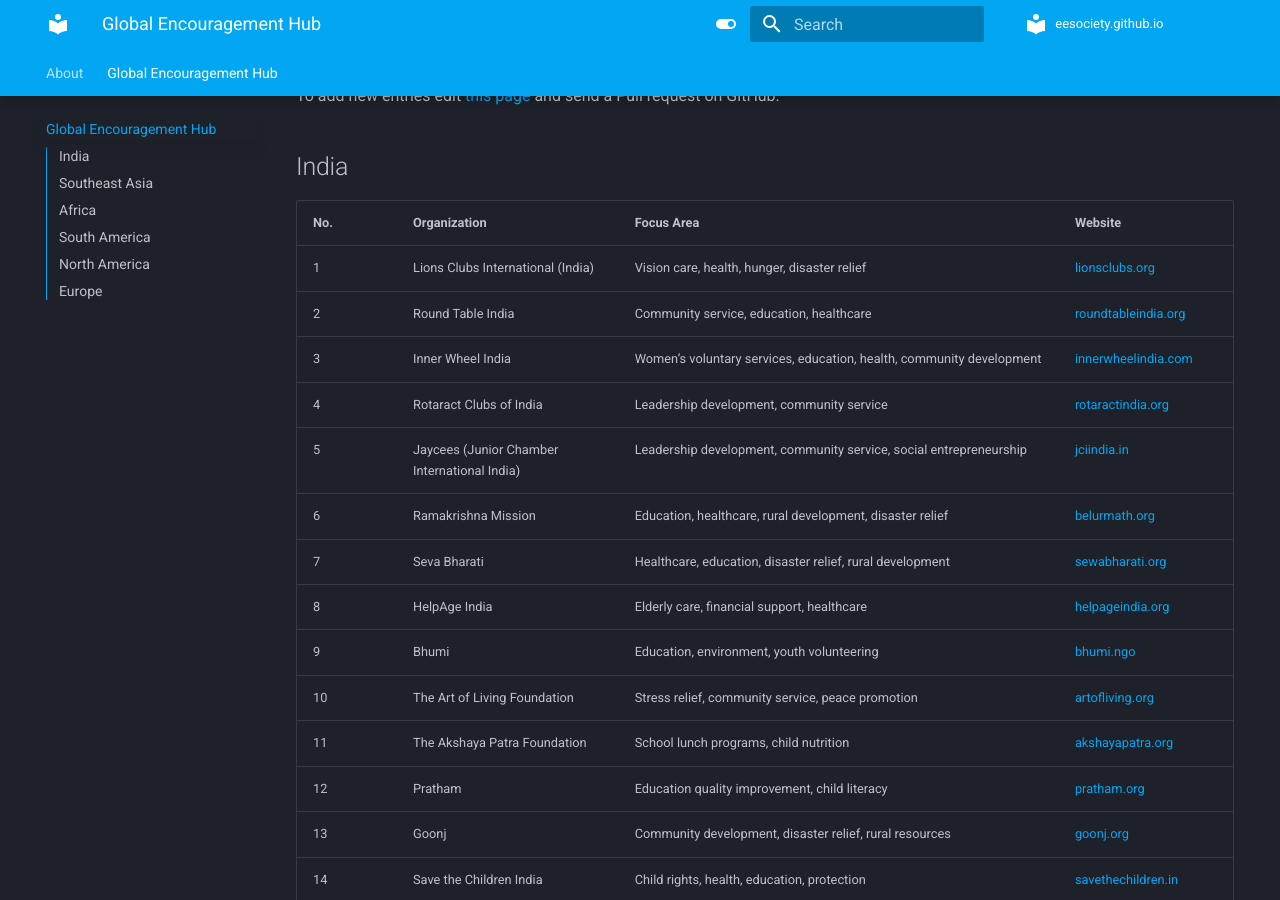
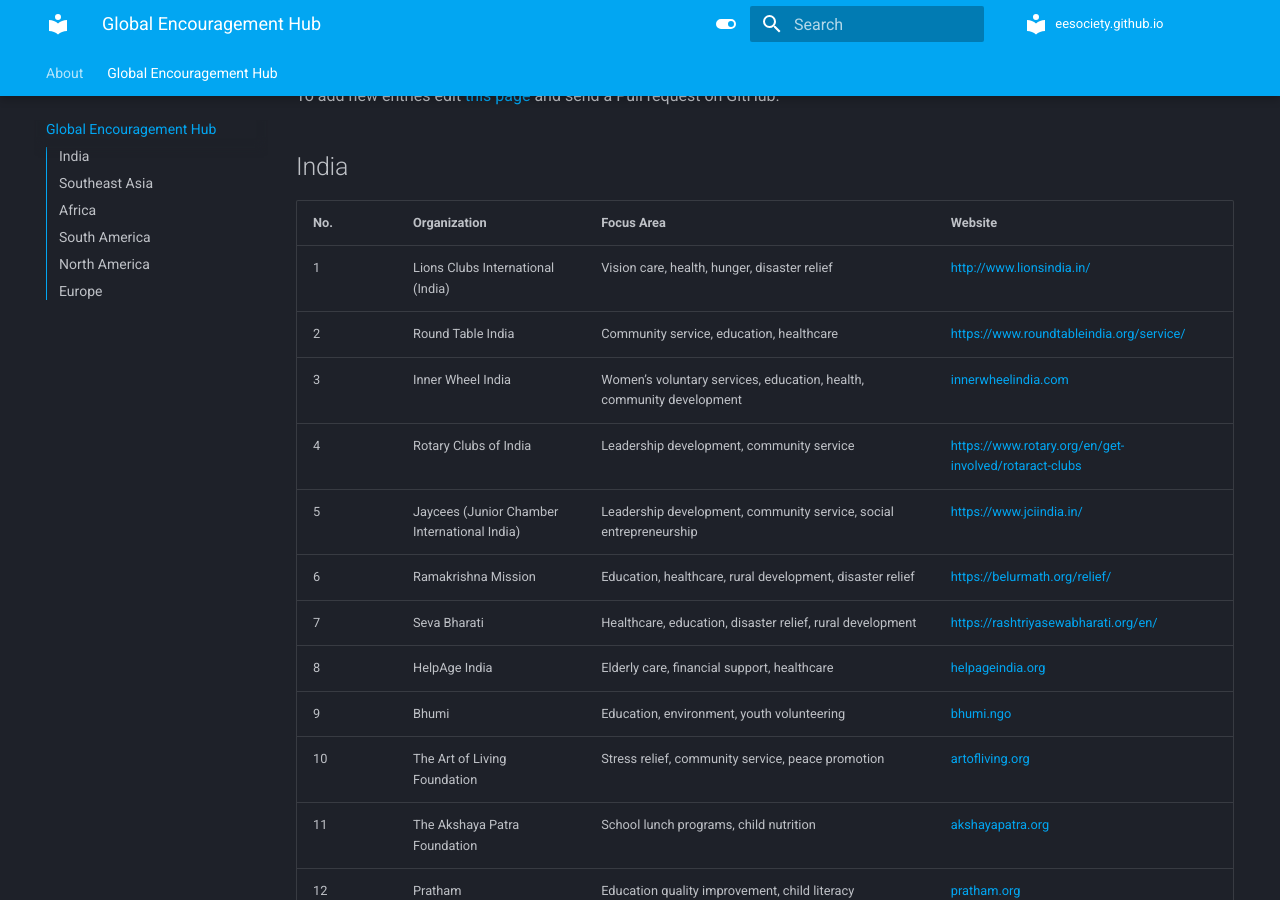
Before and after one commit to eesociety/eesociety.github.io, an MkDocs documentation site: the page built from docs/compilation.md, in a window 1280 px wide and 900 px high, scrolled down 314 px. Built offline with MkDocs 1.6.1 and Material for MkDocs 9.7.7, drawn with Linux system fonts in a browser that asks for light colours; comment, search, counter and statistics services are not loaded.

Commit message:
Update compilation.md

```diff
--- a/docs/compilation.md
+++ b/docs/compilation.md
@@ -8,13 +8,13 @@
 
 | **No.** | **Organization**                             | **Focus Area**                                                                                           | **Website**                                      |
 |---------|----------------------------------------------|----------------------------------------------------------------------------------------------------------|--------------------------------------------------|
-| 1       | Lions Clubs International (India)            | Vision care, health, hunger, disaster relief                                                              | [lionsclubs.org](https://www.lionsclubs.org)     |
-| 2       | Round Table India                            | Community service, education, healthcare                                                                  | [roundtableindia.org](https://www.roundtableindia.org) |
+| 1       | Lions Clubs International (India)            | Vision care, health, hunger, disaster relief                                                              | [http://www.lionsindia.in/](http://www.lionsindia.in/)     |
+| 2       | Round Table India                            | Community service, education, healthcare                                                                  | [https://www.roundtableindia.org/service/](https://www.roundtableindia.org/service/) |
 | 3       | Inner Wheel India                            | Women’s voluntary services, education, health, community development                                      | [innerwheelindia.com](https://www.innerwheelindia.com) |
-| 4       | Rotaract Clubs of India                      | Leadership development, community service                                                                 | [rotaractindia.org](https://www.rotaractindia.org) |
-| 5       | Jaycees (Junior Chamber International India) | Leadership development, community service, social entrepreneurship                                        | [jciindia.in](https://www.jciindia.in)           |
-| 6       | Ramakrishna Mission                          | Education, healthcare, rural development, disaster relief                                                 | [belurmath.org](https://www.belurmath.org)       |
-| 7       | Seva Bharati                                  | Healthcare, education, disaster relief, rural development                                                 | [sewabharati.org](https://www.sewabharati.org)   |
+| 4       | Rotary Clubs of India                      | Leadership development, community service                                                                 | [https://www.rotary.org/en/get-involved/rotaract-clubs](https://www.rotary.org/en/get-involved/rotaract-clubs) |
+| 5       | Jaycees (Junior Chamber International India) | Leadership development, community service, social entrepreneurship                                        | [https://www.jciindia.in/](https://www.jciindia.in/)           |
+| 6       | Ramakrishna Mission                          | Education, healthcare, rural development, disaster relief                                                 | [https://belurmath.org/relief/](https://belurmath.org/relief/)       |
+| 7       | Seva Bharati                                  | Healthcare, education, disaster relief, rural development                                                 | [https://rashtriyasewabharati.org/en/](https://rashtriyasewabharati.org/en/)   |
 | 8       | HelpAge India                                | Elderly care, financial support, healthcare                                                               | [helpageindia.org](https://www.helpageindia.org) |
 | 9       | Bhumi                                        | Education, environment, youth volunteering                                                                | [bhumi.ngo](https://www.bhumi.ngo)               |
 | 10      | The Art of Living Foundation                 | Stress relief, community service, peace promotion                                                         | [artofliving.org](https://www.artofliving.org)   |
```
